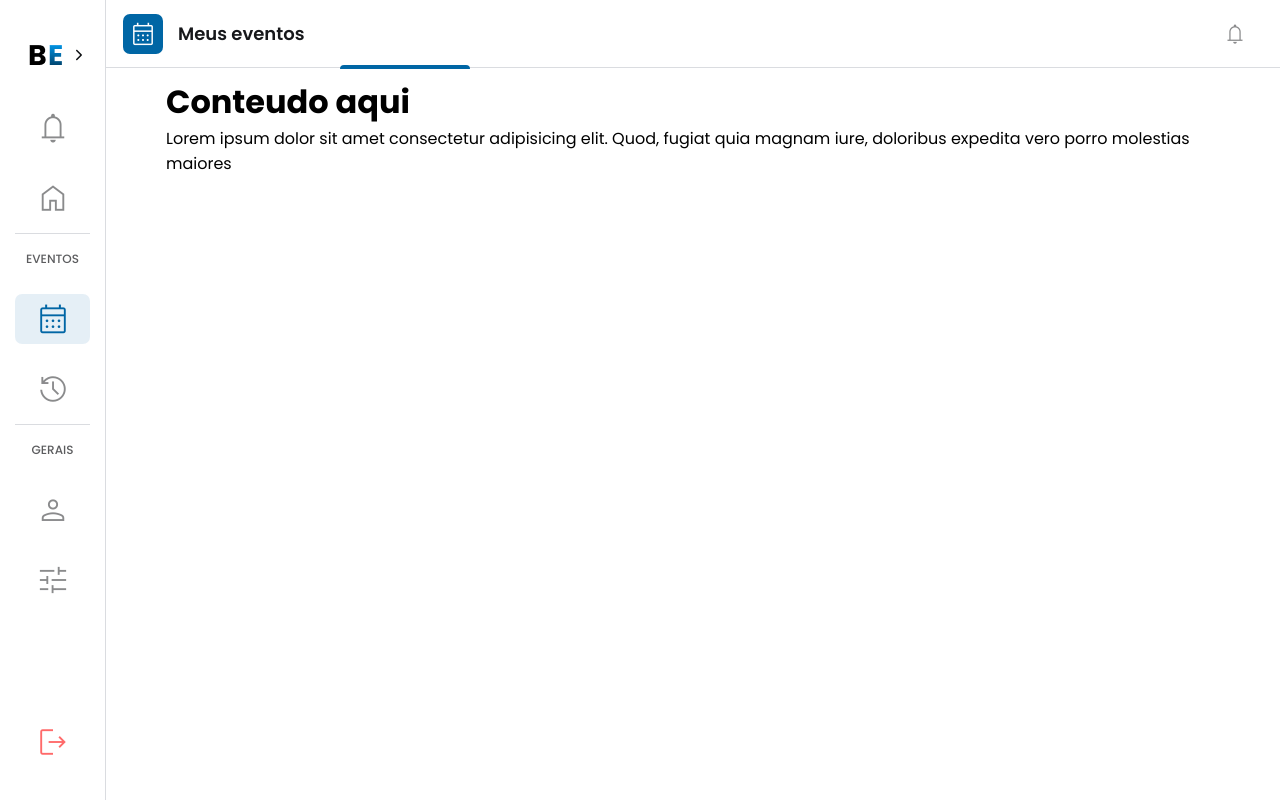
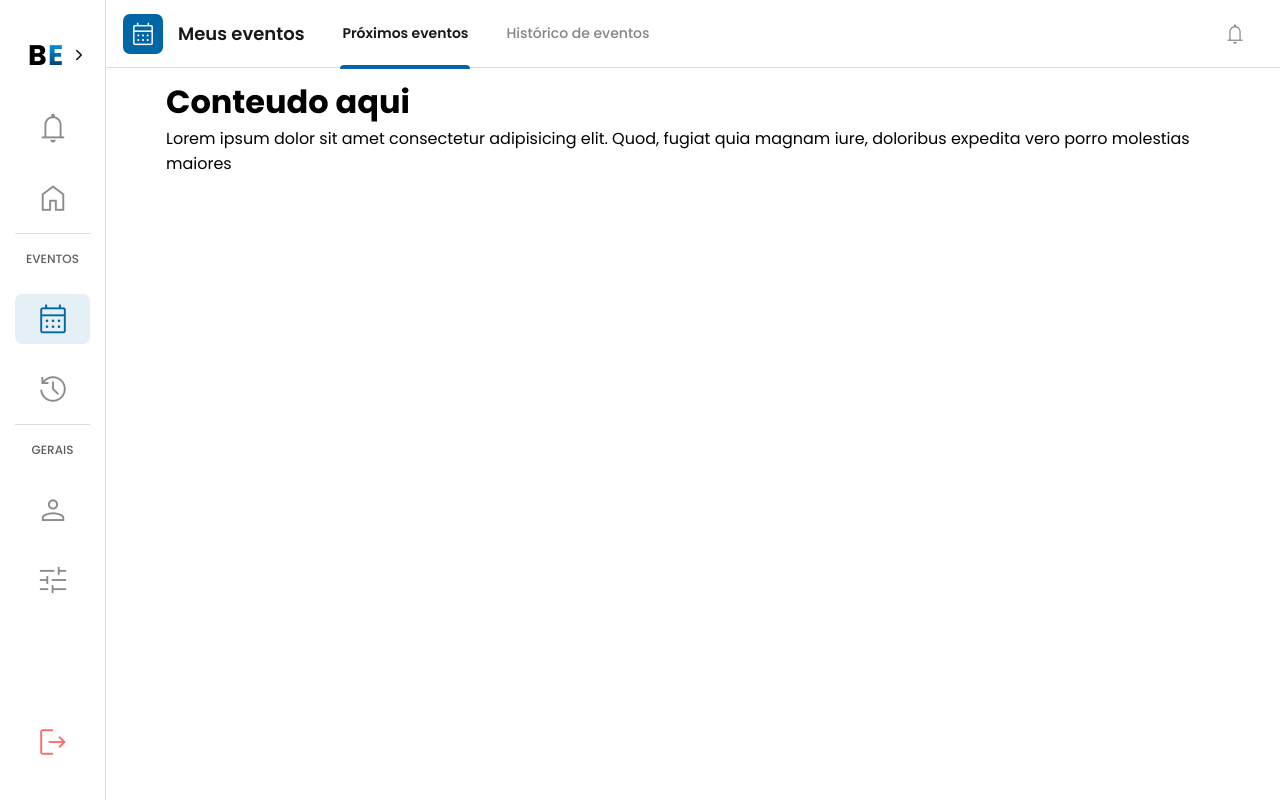
Before and after one commit to EsyProject/EsyFrontend, a React (Vite) app: page /schedule in a window 1280 px wide. Built offline with nearby package versions, Linux system fonts and the light colour scheme.

Commit message:
feat: configuring navbar texts

```diff
--- a/src/pages/Schedule/Schedule.jsx
+++ b/src/pages/Schedule/Schedule.jsx
@@ -10,7 +10,7 @@ const Schedule = () => {
 
   return (
     <div className={`historic-container ${sidebarOpen ? "sidebar-open" : ""}`}>
-      <Navbar currentPageIcon="calendar_month" activePage="schedule" />
+      <Navbar currentPageIcon="calendar_month" activePage="schedule" showNavigationTexts={true} />
 
       <Sidebar
         activePage="calendar"
```
